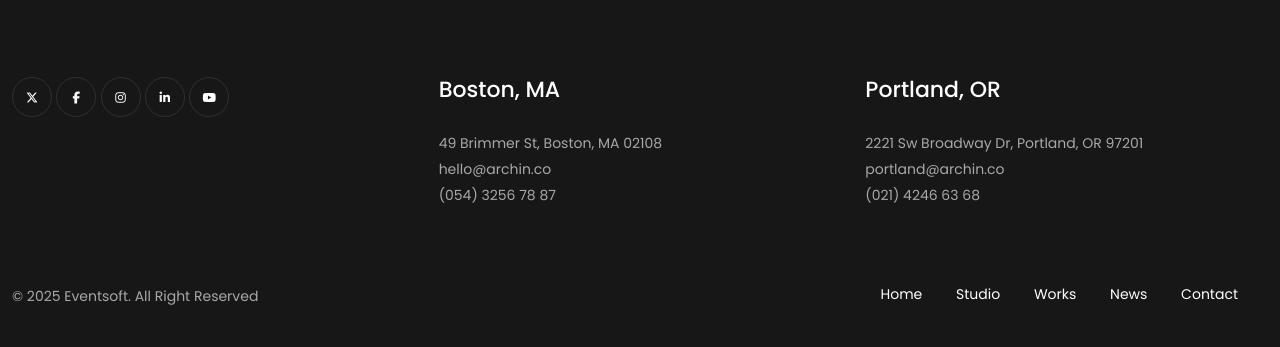
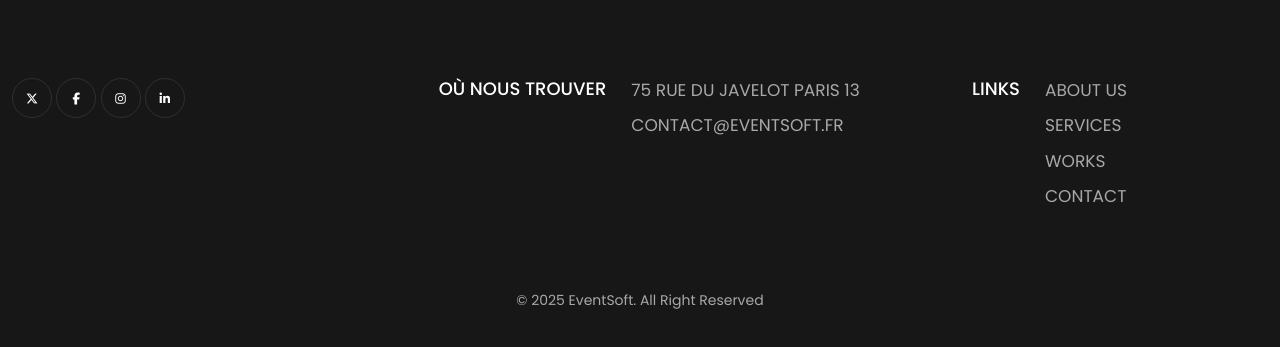
Before and after one commit to agence136/EventSoft, a plain HTML site: page assets/html/contact.html in a window 1280 px wide. Shown: the part 2394-2741 px from the top of the page. Drawn offline with Linux system fonts and the light colour scheme; a web font is replaced by a local one.

Commit message:
Modification de la partie footer dans la page contact

```diff
--- a/assets/html/contact.html
+++ b/assets/html/contact.html
@@ -492,52 +492,46 @@
 
           <!-- ==================== Start Footer ==================== -->
 
-          <footer class="pt-80px pb-50px">
-            <div class="container">
+          <footer class="pb-50px">
+            <div
+              class="container line-top border-color-transparent-white-light pt-80px"
+            >
               <div class="row">
                 <div class="col-lg-4">
-                  <div class="social-icon-circle">
+                  <div class="social-icon-circle md-mb30">
                     <a href="#"> <i class="fab fa-x-twitter"></i> </a>
                     <a href="#"> <i class="fab fa-facebook-f"></i> </a>
                     <a href="#"> <i class="fab fa-instagram"></i> </a>
                     <a href="#"> <i class="fab fa-linkedin-in"></i> </a>
-                    <a href="#"> <i class="fab fa-youtube"></i> </a>
+                    <!-- <a href="#"> <i class="fab fa-youtube"></i> </a> -->
                   </div>
                 </div>
-                <div class="col-lg-4">
-                  <div class="item">
-                    <h6 class="mb-30px">Boston, MA</h6>
-                    <p class="fs-14 mb-5px">49 Brimmer St, Boston, MA 02108</p>
-                    <p class="fs-14 mb-5px">hello@archin.co</p>
-                    <p class="fs-14">(054) 3256 78 87</p>
+                <div class="col-lg-5">
+                  <div class="item d-flex text-uppercase md-mb30">
+                    <h6 class="mr-25px fs-18">Où nous trouver</h6>
+                    <div>
+                      <p class="mb-10px">75 rue du Javelot Paris 13</p>
+                      <p class="mb-10px">contact@eventsoft.fr</p>
+                      <p class=""></p>
+                    </div>
                   </div>
                 </div>
-                <div class="col-lg-4">
-                  <div class="item">
-                    <h6 class="mb-30px">Portland, OR</h6>
-                    <p class="fs-14 mb-5px">
-                      2221 Sw Broadway Dr, Portland, OR 97201
-                    </p>
-                    <p class="fs-14 mb-5px">portland@archin.co</p>
-                    <p class="fs-14">(021) 4246 63 68</p>
+                <div class="col-lg-3">
+                  <div class="item d-flex text-uppercase">
+                    <h6 class="mr-25px fs-18">Links</h6>
+                    <div>
+                      <p class="mb-10px"><a href="#0">About Us</a></p>
+                      <p class="mb-10px"><a href="#0">Services</a></p>
+                      <p class="mb-10px"><a href="#0">Works</a></p>
+                      <p class="">
+                        <a href="./assets/html/contact.html">Contact</a>
+                      </p>
+                    </div>
                   </div>
                 </div>
               </div>
-              <div class="row mt-80px">
-                <div class="col-md-6">
-                  <p class="fs-14">
-                    © 2025 Eventsoft. All Right Reserved
-                  </p>
-                </div>
-                <div class="col-md-6 d-flex justify-content-end">
-                  <div class="fs-14">
-                    <a href="#0" class="mr-30px">Home</a>
-                    <a href="#0" class="mr-30px">Studio</a>
-                    <a href="#0" class="mr-30px">Works</a>
-                    <a href="#0" class="mr-30px">News</a>
-                    <a href="#0" class="mr-30px">Contact</a>
-                  </div>
-                </div>
+              <div class="text-align-center mt-80px">
+                <p class="fs-14">© 2025 EventSoft. All Right Reserved</p>
               </div>
             </div>
           </footer>
```
